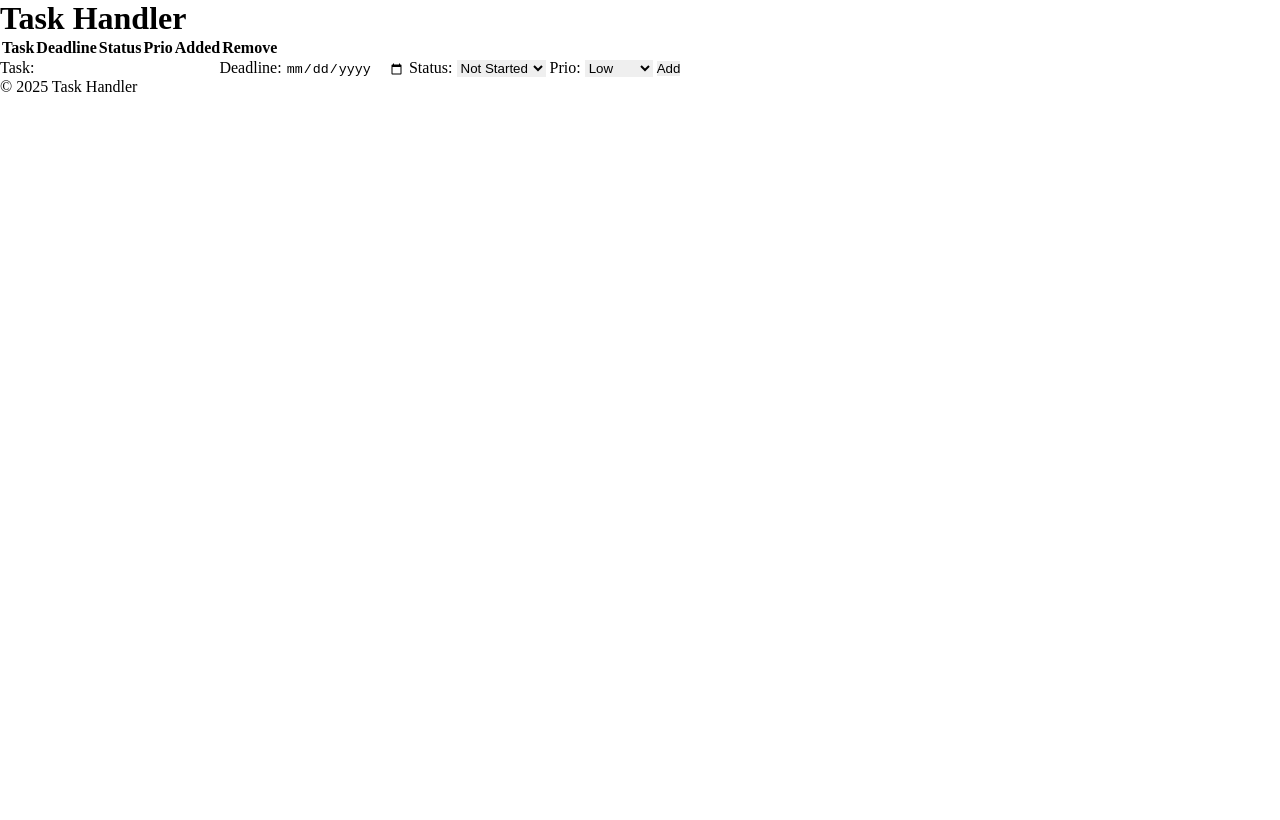
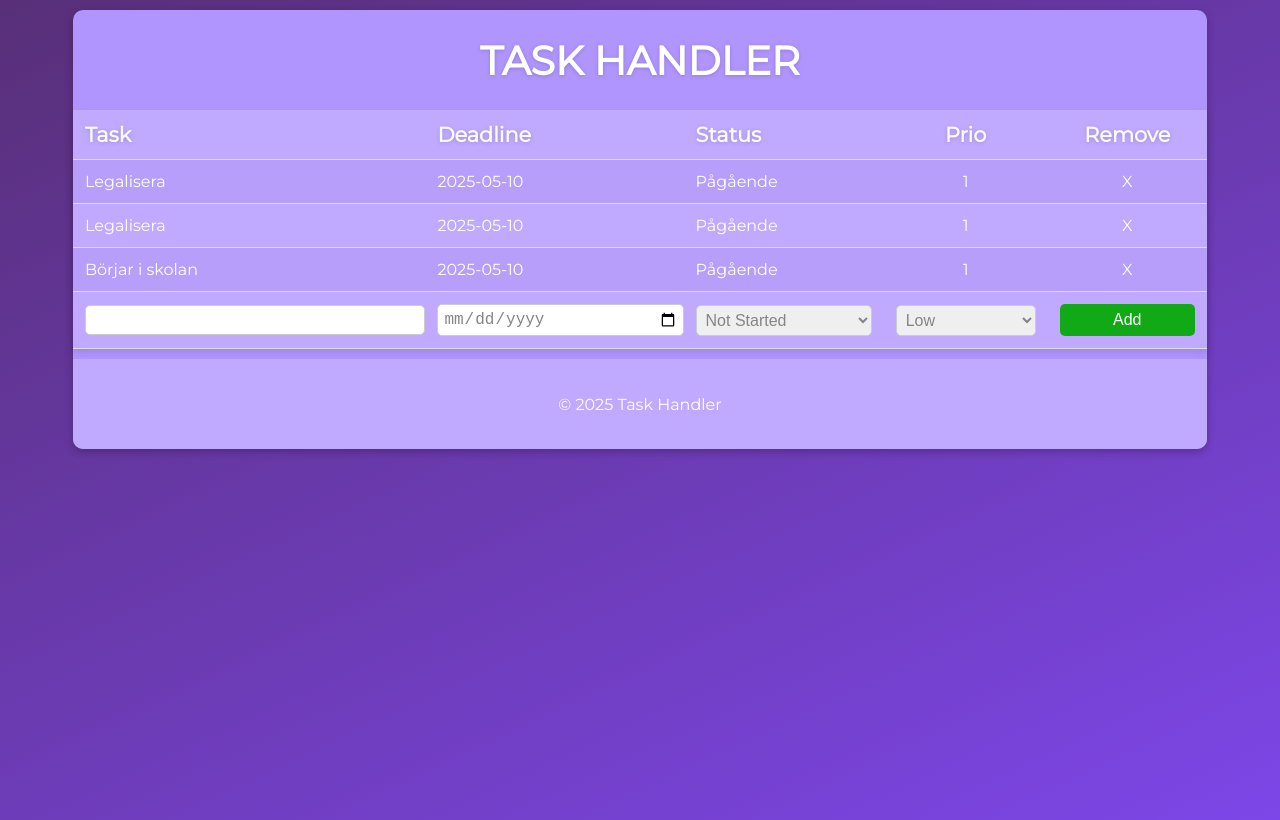
Before and after one commit to Hanesj/JS-Grupparbete-1, a plain HTML site: page index.html in a window 1280 px wide. Drawn offline with nearby package versions, Linux system fonts and the light colour scheme; files that its build step writes are made by us from their sources.

Commit message:
lagt till css

```diff
--- a/index.html
+++ b/index.html
@@ -1,74 +1,92 @@
 <!DOCTYPE html>
 <html lang="en">
+  <head>
+    <meta charset="UTF-8" />
+    <title>Task-Tracker</title>
+    <link rel="stylesheet" href="style/style.css" type="text/css" />
+    <script src="js/app.js" defer></script>
 
-<head>
-	<meta charset="UTF-8">
-	<title>Task-Tracker</title>
-	<link rel='stylesheet' href='style/style.css' type='text/css'>
-	<script src='js/app.js' defer></script>
+    <link
+      href="https://fonts.googleapis.com/css2?family=Montserrat:ital@0;1&family=Nunito:ital,wght@0,200..1000;1,200..1000&display=swap"
+      rel="stylesheet" />
   </head>
 
   <body>
+    <div class="grid-container">
       <header>
-		<h1>Task Handler</h1>
+        <h1>TASK HANDLER</h1>
       </header>
 
-	<main>
-		<section class="task-table">
+      <main class="main-wrapper">
+        <section>
           <table>
             <thead>
               <tr>
-						<th>Task</th>
-						<th>Deadline</th>
-						<th>Status</th>
-						<th>Prio</th>
-						<th>Added</th>
+                <th><label for="task">Task</label></th>
+                <th><label for="deadline">Deadline</label></th>
+                <th><label for="status">Status</label></th>
+                <th><label for="prio">Prio</label></th>
                 <th>Remove</th>
               </tr>
             </thead>
             <tbody>
               <!-- Task rows will be dynamically added here -->
-				</tbody>
-			</table>
-		</section>
-		<!-- <button type="submit">+ Add Task</button> -->
+              <tr>
+                <td>Legalisera</td>
+                <td>2025-05-10</td>
+                <td>Pågående</td>
+                <td>1</td>
+                <td>X</td>
+              </tr>
+              <tr>
+                <td>Legalisera</td>
+                <td>2025-05-10</td>
+                <td>Pågående</td>
+                <td>1</td>
+                <td>X</td>
+              </tr>
+              <tr>
+                <td>Börjar i skolan</td>
+                <td>2025-05-10</td>
+                <td>Pågående</td>
+                <td>1</td>
+                <td>X</td>
+              </tr>
 
-		<section class="add-task">
-			<!-- Set this section to hidden by default and set to visible when "+ Add Task" button is clicked -->
-			<form id="add-task-form">
-				<label for="task">Task:</label>
-				<input type="text" id="task" name="task" required>
-
-				<label for="deadline">Deadline:</label>
-				<input type="date" id="deadline" name="deadline" required>
-
-				<label for="status">Status:</label>
+              <!--ROW WITH INPUT FIELDS IN TABLE-->
+                <td>
+                  <input type="text" id="task" name="task" required />
+                </td>
+                <td>
+              <input type="date" id="deadline" name="deadline" required />
+                </td>
+                <td>
                   <select id="status" name="status">
                     <option value="not-started">Not Started</option>
                     <option value="in-progress">In Progress</option>
                     <option value="completed">Completed</option>
                   </select>
-
-				<label for="prio">Prio:</label>
+                </td>
+                <td>
                   <select id="prio" name="prio">
                     <option value="low">Low</option>
                     <option value="medium">Medium</option>
                     <option value="high">High</option>
                   </select>
-
+                </td>
+                <td>
                   <button type="submit">Add</button>
-			</form>
+                </td>
+              </tr>
+            </tbody>
+          </table>
         </section>
-
-		<!-- <section class="delete-all">
-			<button id="delete-all">Remove all</button>
-		</section> -->
       </main>
 
+      <!--FOOTER-->
       <footer>
         <p>&copy; 2025 Task Handler</p>
       </footer>
-
+    </div>
   </body>
-
 </html>
--- a/style/desktop/_desktop.scss
+++ b/style/desktop/_desktop.scss
@@ -1,5 +1 @@
-body {
-	@import 'components/mobile-body.scss';
-	// @import header t.ex. om man skapar en egen komponent for det.
-
-}
+@import 'components/desktop-grid-container';
--- /dev/null
+++ b/style/desktop/components/_desktop-grid-container.scss
@@ -0,0 +1,4 @@
+/***GRID CONTAINER AND MAIN WRAPPER GRID CONTAINER AND MAIN WRAPPER GRID CONTAINER AND MAIN WRAPPER***/
+.grid-container {
+    max-width: 90%;
+}
--- a/style/mobile/_mobile.scss
+++ b/style/mobile/_mobile.scss
@@ -1,3 +1,6 @@
-body {
-	@import 'components/mobile-body.scss';
-}
+@import 'components/mobile-body.scss';
+@import 'components/mobile-grid-container';
+@import 'components/mobile-header';
+@import 'components/mobile-table-and-input-fields';
+@import 'components/mobile-footer';
+@import 'components/mobile-add-button';
--- /dev/null
+++ b/style/mobile/components/_mobile-add-button.scss
@@ -0,0 +1,17 @@
+/*** ADD BUTTON STYLING ADD BUTTON STYLING ADD BUTTON STYLING ADD BUTTON STYLING  ***/
+table button {
+	background-color: #11aa16;
+	color: white;
+	padding: 7px;
+	font-size: 1rem;
+	border: none;
+	border-radius: 5px;
+	cursor: pointer;
+	width: 100%;
+	transition: background-color 0.3s ease;
+  }
+
+  /***ADD BUTTON HOVER EFFECT ***/
+  table button:hover {
+	background-color: #41b647;
+  }
--- a/style/mobile/components/_mobile-body.scss
+++ b/style/mobile/components/_mobile-body.scss
@@ -0,0 +1,10 @@
+/***BODY STYLING BODY STYLING BODY STYLING BODY STYLING***/
+body {
+	margin: 10px;
+	background: linear-gradient(155deg, rgba(88,47,120,1) 0%, rgba(125,70,232,1) 100%, rgba(250,105,253,1) 100%, rgba(139,29,149,1) 100%);
+	font-family: "Montserrat", serif;
+	font-optical-sizing: auto;
+	font-weight: 400;
+	font-style: normal;
+	min-height: 100vh;
+}
--- /dev/null
+++ b/style/mobile/components/_mobile-footer.scss
@@ -0,0 +1,11 @@
+  /**** FOOTER FOOTER FOOTER FOOTER FOOTER FOOTER ***/
+  footer {
+	display: grid;
+	grid-column: 1 / span 12;
+	color: white;
+	text-align: center;
+	margin-top: 10px;
+	background-color: #c0aaff;
+	align-items: center;
+	border-radius: 0 0 10px 10px;
+  }
--- /dev/null
+++ b/style/mobile/components/_mobile-grid-container.scss
@@ -0,0 +1,17 @@
+/***GRID CONTAINER AND MAIN WRAPPER GRID CONTAINER AND MAIN WRAPPER GRID CONTAINER AND MAIN WRAPPER***/
+.grid-container {
+    background: #eee;
+    max-width: 100%;
+    margin: 0 auto;
+    display: grid;
+    grid-template-columns: repeat(12, 1fr);
+    grid-template-rows: 100px auto 100px;
+	background-color: #b095ff;
+	border-radius: 10px;
+	box-shadow: rgba(0, 0, 0, 0.24) 0px 3px 8px;
+}
+
+.main-wrapper {
+	grid-column: 1 / span 12;
+
+}
--- /dev/null
+++ b/style/mobile/components/_mobile-header.scss
@@ -0,0 +1,19 @@
+/***HEADER STYLING HEADER STYLING HEADER STYLING HEADER STYLING HEADER STYLING ***/
+
+header {
+	display: grid;
+	grid-column: 1 / span 12;
+	align-items: center;
+	text-align: center;
+
+}
+
+header h1 {
+	font-size: 2.5rem;
+	color: white;
+	font-family: "Montserrat", serif;
+	font-optical-sizing: auto;
+	font-weight: 600;
+	font-style: normal;
+	text-shadow: rgba(0, 0, 0, 0.16) 0px 1px 4px;
+}
--- /dev/null
+++ b/style/mobile/components/_mobile-table-and-input-fields.scss
@@ -0,0 +1,77 @@
+/*** TABEL AND INPUTFIELDS **/
+
+
+  /***INPUT OCH TEXTFIELDS INPUT OCH TEXTFIELDS INPUT OCH TEXTFIELDS***/
+  table input,
+	select {
+	color: #858585;
+	width: 100%;
+	padding: 5px;
+	font-size: 1rem;
+	border: 1px solid #ccc;
+	border-radius: 5px;
+  }
+
+
+  /***FOCUS AND INPUT***/
+  table input:focus,
+  table select:focus {
+	border-color: #dadada;  /* Border on focus*/
+	outline: none;
+  }
+
+
+
+
+/***TABLE STYLING TABLE STYLING TABLE STYLING TABLE STYLING***/
+  table {
+	width: 100%;
+	border-collapse: collapse;
+	font-size: 1rem;
+	background-color: rgb(53, 181, 255);
+	box-shadow: 0 4px 8px rgba(0, 0, 0, 0.1);
+  }
+
+  th,
+  td {
+	color: white;
+	margin: 0px;
+	padding: 12px;
+	text-align: left;
+	border-bottom: 1px solid #ddd;  /***BORDER BETWEEN ROWS***/
+  }
+
+  th {
+	margin:0px;
+	color:#fbfafa;
+	font-size:1.3rem;
+	font-family: "Montserrat", serif;
+	font-optical-sizing: auto;
+	font-weight: 600;
+	font-style: normal;
+	text-shadow: rgba(0, 0, 0, 0.16) 0px 1px 4px;
+	background-color: #c0aaff;  /* Green header background */
+
+  }
+
+  tbody tr:nth-child(even) {
+	background-color: #c0aaff;  /* COLOR FOR EVEN ROWS */
+  }
+
+  tbody tr:nth-child(odd) {
+	background-color: #b69efa;  /* COLOR FOR ODD ROWS */
+  }
+
+  tbody td:nth-child(5) { 		/* CENTER ALIGN TEXT FOR LAST TWO TABLE HEADERS */
+	text-align: center;
+  }
+  tbody td:nth-child(4) {
+	text-align: center;
+  }
+
+  thead th:nth-child(5) {
+	text-align: center;
+  }
+  thead th:nth-child(4) {
+	text-align: center;
+  }
```
Also changed, not shown: style/desktop/components/_mobile-body.scss (deleted), style/variables/variables.css (added). Lines whose indentation alone changed are shown as unchanged.
